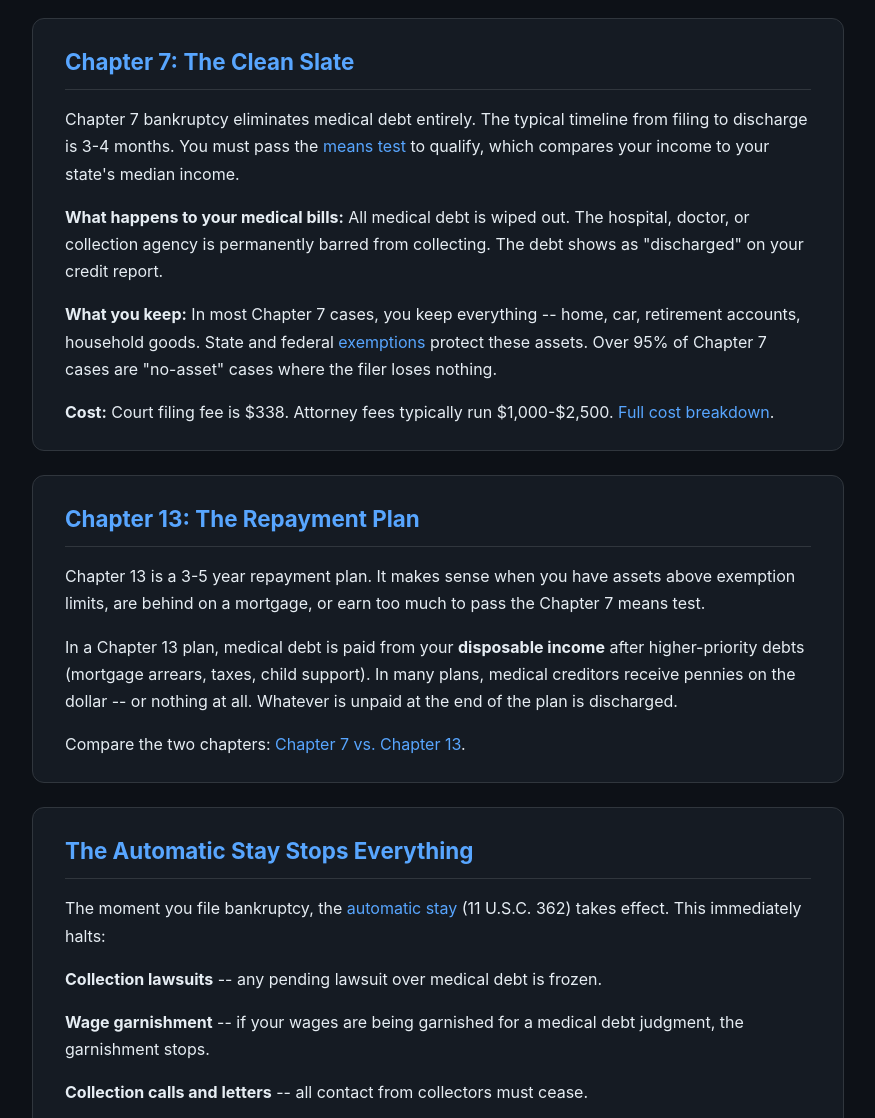
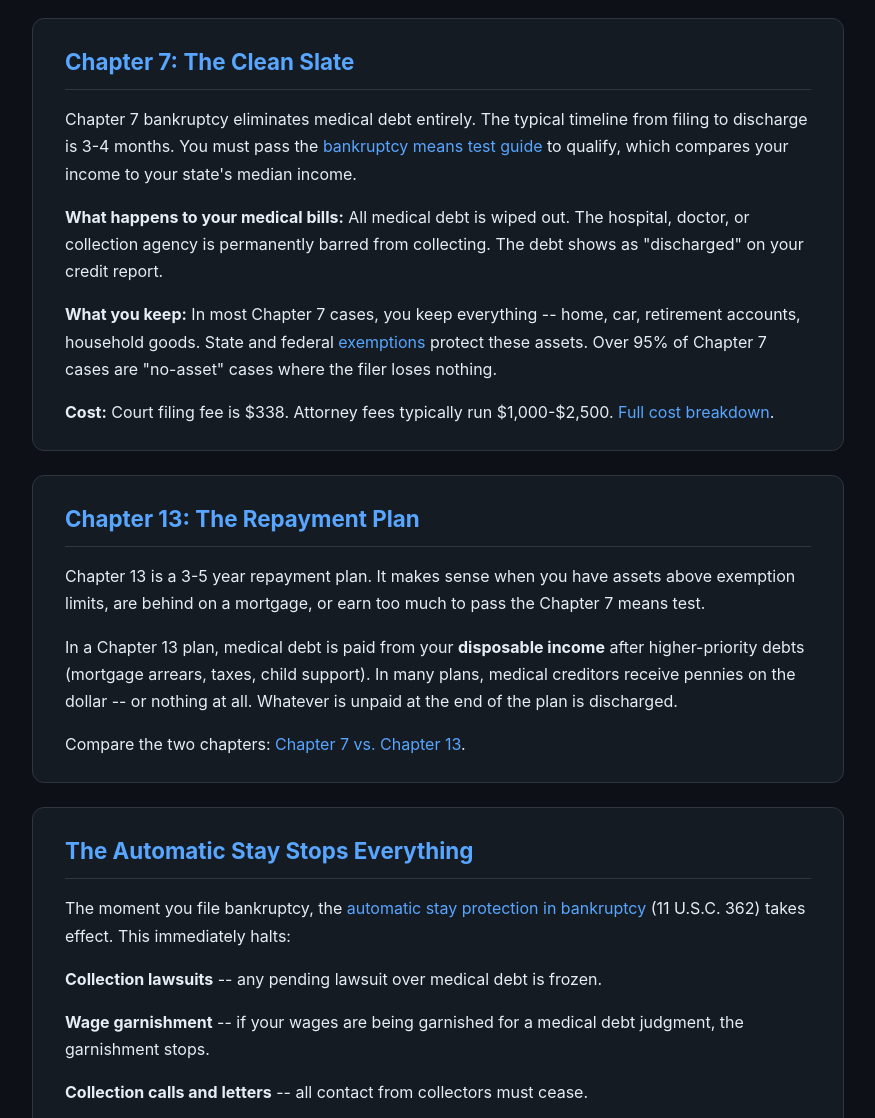
Before and after one commit to openbankruptcyproject/medicalbillbankruptcy.com, a plain HTML site: page index.html in a window 1280 px wide. Shown: the part 560-1678 px from the top of the page, without its empty margins (202-1077 px from the left). Drawn offline with Linux system fonts and the light colour scheme.

Commit message:
Improve internal link anchor text for SEO

```diff
--- a/index.html
+++ b/index.html
@@ -119,7 +119,7 @@ main{padding:0}
 
   <div class="content-section">
     <h2>Chapter 7: The Clean Slate</h2>
-    <p>Chapter 7 bankruptcy eliminates medical debt entirely. The typical timeline from filing to discharge is 3-4 months. You must pass the <a href="https://meanstest.org?utm_source=medicalbillbankruptcy.com&utm_medium=referral&utm_campaign=btn-network">means test</a> to qualify, which compares your income to your state's median income.</p>
+    <p>Chapter 7 bankruptcy eliminates medical debt entirely. The typical timeline from filing to discharge is 3-4 months. You must pass the <a href="https://meanstest.org?utm_source=medicalbillbankruptcy.com&utm_medium=referral&utm_campaign=btn-network">bankruptcy means test guide</a> to qualify, which compares your income to your state's median income.</p>
     <p><strong>What happens to your medical bills:</strong> All medical debt is wiped out. The hospital, doctor, or collection agency is permanently barred from collecting. The debt shows as "discharged" on your credit report.</p>
     <p><strong>What you keep:</strong> In most Chapter 7 cases, you keep everything -- home, car, retirement accounts, household goods. State and federal <a href="https://bankruptcyexemptionsbystate.com?utm_source=medicalbillbankruptcy.com&utm_medium=referral&utm_campaign=btn-network">exemptions</a> protect these assets. Over 95% of Chapter 7 cases are "no-asset" cases where the filer loses nothing.</p>
     <p><strong>Cost:</strong> Court filing fee is $338. Attorney fees typically run $1,000-$2,500. <a href="https://howmuchdoesbankruptcycost.com?utm_source=medicalbillbankruptcy.com&utm_medium=referral&utm_campaign=btn-network">Full cost breakdown</a>.</p>
@@ -134,7 +134,7 @@ main{padding:0}
 
   <div class="content-section">
     <h2>The Automatic Stay Stops Everything</h2>
-    <p>The moment you file bankruptcy, the <a href="https://automaticstay.org?utm_source=medicalbillbankruptcy.com&utm_medium=referral&utm_campaign=btn-network">automatic stay</a> (11 U.S.C. 362) takes effect. This immediately halts:</p>
+    <p>The moment you file bankruptcy, the <a href="https://automaticstay.org?utm_source=medicalbillbankruptcy.com&utm_medium=referral&utm_campaign=btn-network">automatic stay protection in bankruptcy</a> (11 U.S.C. 362) takes effect. This immediately halts:</p>
     <p><strong>Collection lawsuits</strong> -- any pending lawsuit over medical debt is frozen.</p>
     <p><strong>Wage garnishment</strong> -- if your wages are being garnished for a medical debt judgment, the garnishment stops.</p>
     <p><strong>Collection calls and letters</strong> -- all contact from collectors must cease.</p>
```
